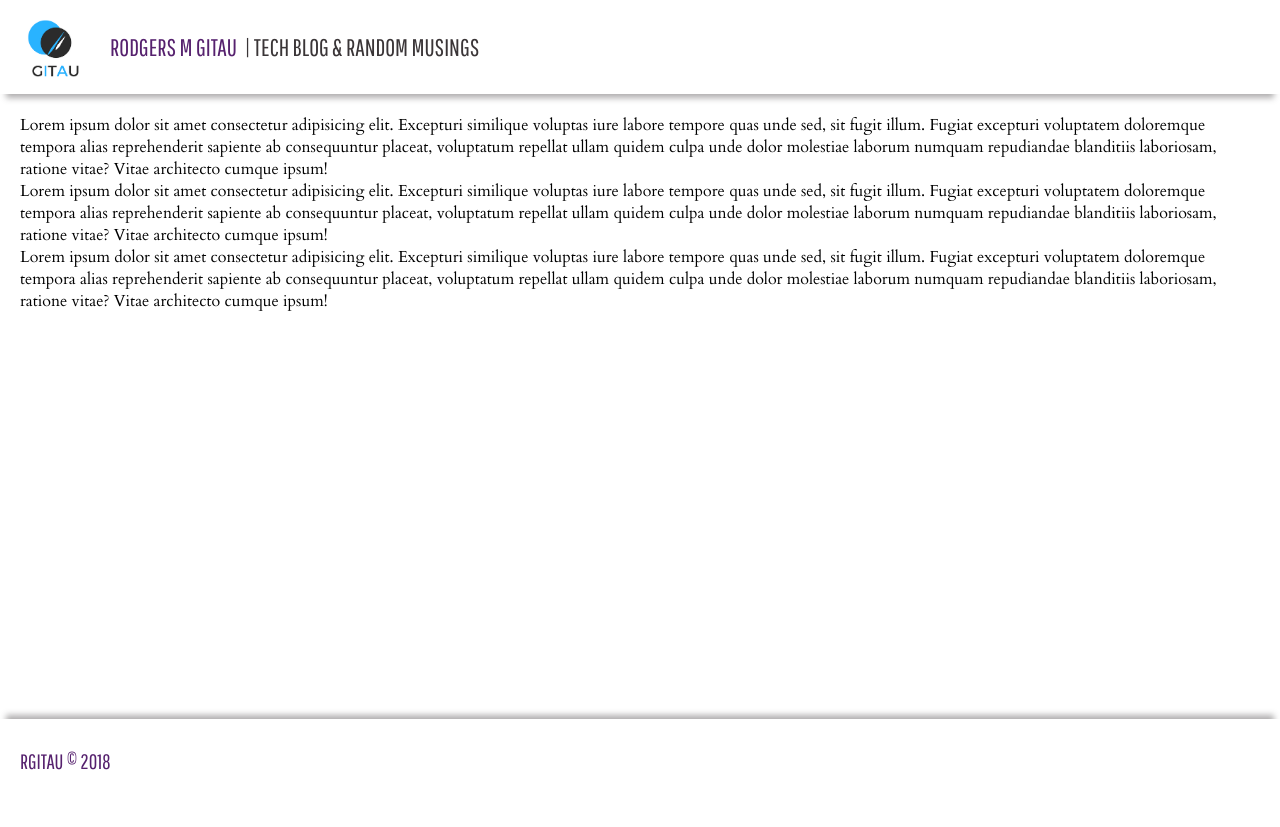
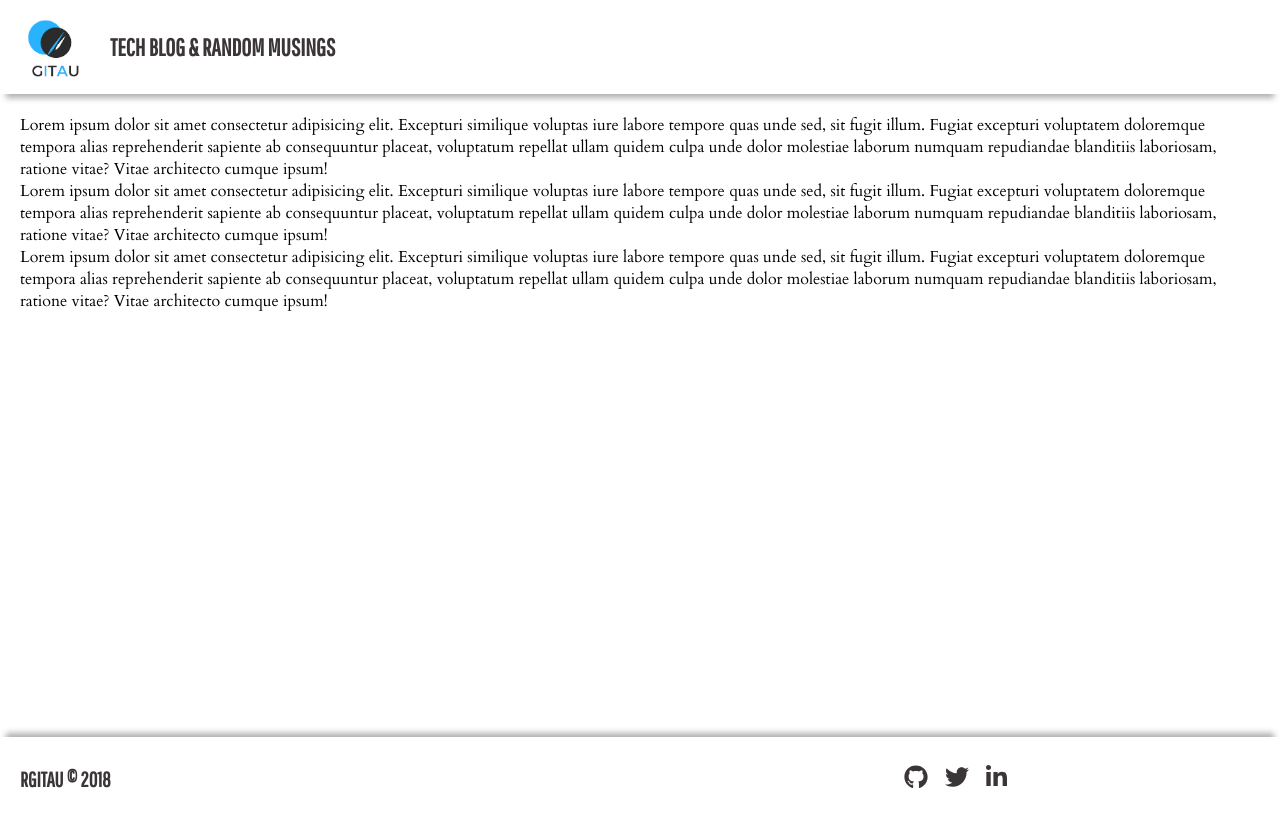
Before and after one commit to valdadyne/portfolio-backend, a Jekyll site: the page built from blog/index.md, in a window 1280 px wide. Shown: the top 827 px of the page. Built offline with Jekyll 4.4.1, drawn with Linux system fonts in a browser that asks for light colours; nearby versions of some CDN libraries.

Commit message:
Social Icons

```diff
--- a/blog/_layouts/default.html
+++ b/blog/_layouts/default.html
@@ -17,8 +17,8 @@
             <img src={{ "/assets/images/logo.png" | relative_url}} class="logo">
 
             <div class="title-area">
-                <span class="title">Rodgers M Gitau</span>
-                <span class="subtitle">| Tech Blog &amp; random musings</span>
+                <!-- <span class="title">Rodgers M Gitau</span> -->
+                <span class="subtitle">Tech Blog &amp; random musings</span>
             </div>
 
         </header>
@@ -31,7 +31,17 @@
             <div>
                 <span>RGitau &copy; 2018</span>
             </div>
-            <div></div>
+            <div class="social">
+                <a target="_blank" href="https://github.com/valdadyne">
+                    <i class="fab fa-github" title="Github"></i>
+                </a>
+                <a target="_blank" href="https://twitter.com/valdadyne">
+                    <i class="fab fa-twitter" title="Twitter"></i>
+                </a>
+                <a target="_blank" href="https://www.linkedin.com/in/rodgersgitau/">
+                    <i class="fab fa-linkedin-in" title="LinkedIn"></i>
+                </a>
+            </div>
 
         </footer>
 
--- a/blog/assets/css/main.css
+++ b/blog/assets/css/main.css
@@ -23,6 +23,11 @@
 * {
   padding: 0;
   margin: 0;
+}
+
+a {
+  text-decoration: none;
+  color: inherit;
 }
 
 body {
@@ -59,18 +64,19 @@ header .title-area {
   font-size: 1.5rem;
 }
 
-header .title-area .title {
-  color: var(--baseColor);
+/* header .title-area .title {
+  color: var(--focusColor);
   margin-right: 0.5rem;
-}
+} */
 
 header .title-area .subtitle {
   color: var(--darkColor);
+  font-weight: 700;
 }
 
 .content-area {
   margin: 20px;
-  min-height: 65vh;
+  min-height: 67vh;
 }
 
 footer {
@@ -82,16 +88,27 @@ footer {
   grid-gap: 20px;
   justify-content: space-between;
 }
+
 footer div {
   height: 100%;
   display: flex;
   align-items: center;
 }
+
 footer span {
+  text-transform: uppercase;
   font-family: var(--titleFont);
-  text-transform: uppercase;
   font-size: 1.3rem;
-  color: var(--baseColor);
+  font-weight: 700;
+  color: var(--darkColor);
+}
+
+footer .social {
+  justify-self: center;
+  justify-content: space-around;
+  width: 120px;
+  color: var(--darkColor);
+  font-size: 1.5rem;
 }
 
 /* Media Queries */
@@ -101,8 +118,6 @@ footer span {
   header .title-area {
     font-size: 0.9rem;
   }
-  header .title-area .title {
-  }
 }
 
 /* ----------- */
```
Also changed, not shown: 1 other file.
